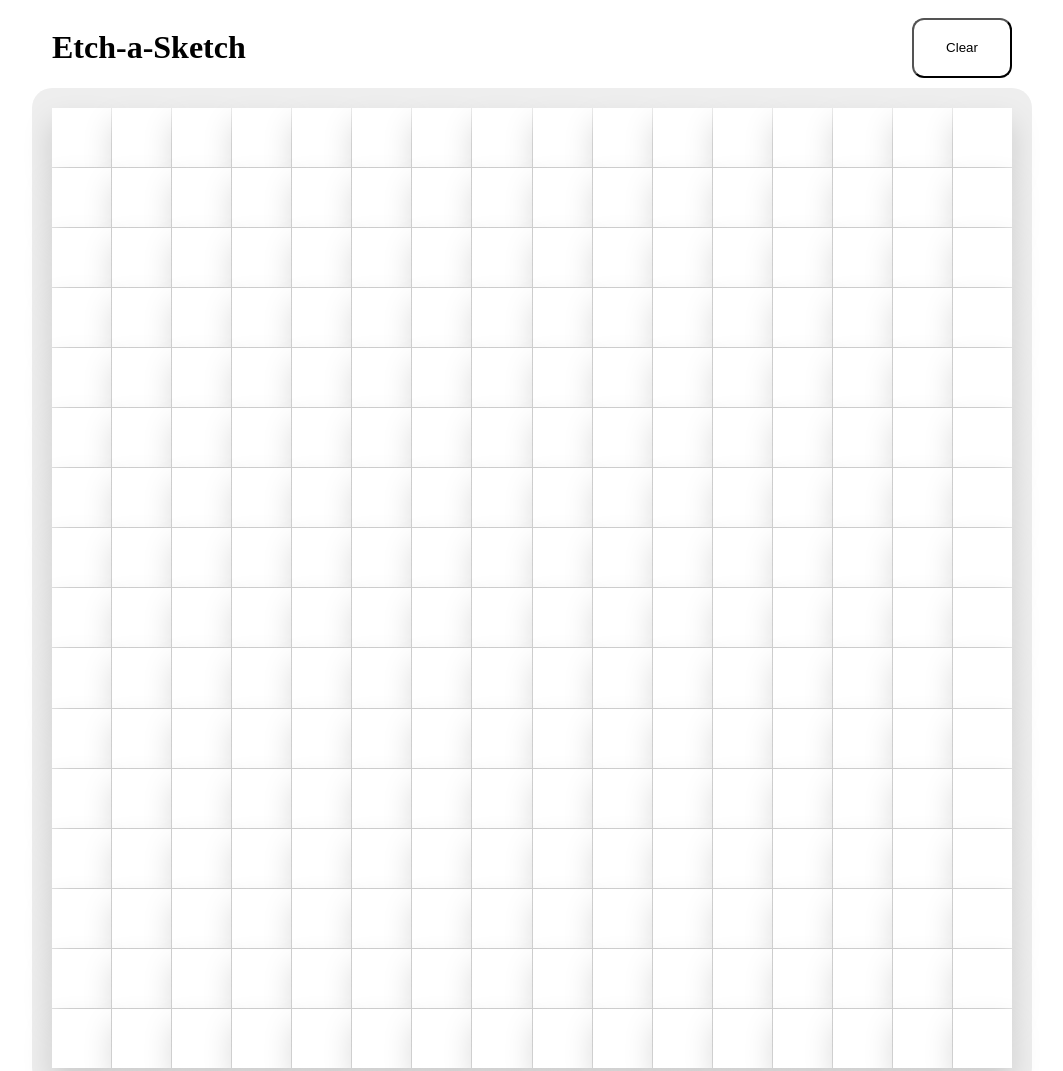
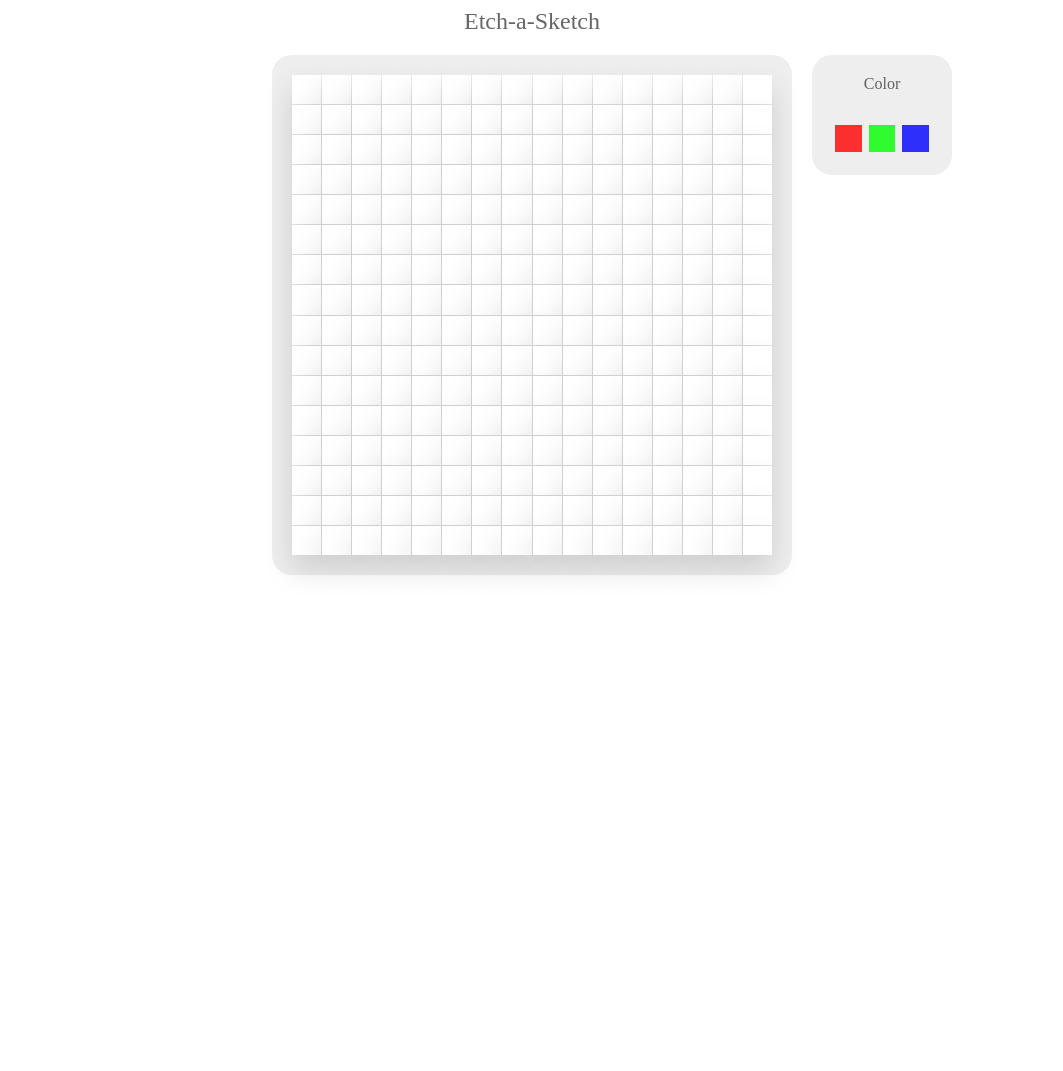
Before and after one commit to binh191519/etch-a-sketch, a plain HTML site: page index.html in a window 1280 px wide. Shown: the top 1071 px of the page, without its empty margins (108-1171 px from the left). After the commit the page ends 800 px from the top, so only its background shows below. Drawn offline with Linux system fonts and the light colour scheme.

Commit message:
Add 3 color method

```diff
--- a/index.html
+++ b/index.html
@@ -9,11 +9,15 @@
     <script src="js-file.js" defer></script>
 </head>
 <body>
-    <div class="head">
-        <div><h1> Etch-a-Sketch </h1></div>
-        <button id="clearBtn"> Clear </button>
-    </div>
+    <a class="name" href="#"> Etch-a-Sketch</a>
 
     <div id="container"></div>
+
+    <div id="colors">
+        <a> Color </a>
+        <div class="color red">  </div>
+        <div class="color green">  </div>
+        <div class="color blue">  </div>
+    </div>
 </body>
 </html>
--- a/js-file.js
+++ b/js-file.js
@@ -1,3 +1,7 @@
+let isRed = false;
+let isGreen = false;
+let isBlue = false;
+
 const container = document.getElementById('container');
 
 function makeGrid(n) {
@@ -18,16 +22,60 @@ function mouseOver() {
         div.addEventListener('mouseover', () => {
             const bg = div.style.background;
 
-            if (!(bg == 'rgb(0, 0, 0)')) {
-                let alpha = 0.1 + +bg.slice(14, 17);
-                div.style.background = `rgba(0,0,0,${alpha})`;
+            console.log(bg);
+
+            let red = 0;
+            let green = 0;
+            let blue = 0;
+            let alpha;
+            if (!bg) alpha = 0;
+            else if (!alpha) alpha = 1;
+
+            //update rgba
+            let count = 0;
+            for(let i = 0; i < bg.length; i++) {
+                if (bg[i] == ',') count++;
+
+                if (count == 0 && bg[i] == '(') {
+                    for (let j = i+1; j < bg.length; j++) {
+                        if (bg[j] == ',') break;
+                        red = red*10 + +bg[j];
+                    }
+                }
+
+                if (count == 1 && bg[i] == ',') {
+                    for (let j = i+2; j < bg.length; j++) {
+                        if (bg[j] == ',') break;
+                        green = green*10 + +bg[j];
+                    }
+                }
+
+                if (count == 2 && bg[i] == ',') {
+                    for (let j = i+1; j < bg.length; j++) {
+                        if (bg[j] == ',' || bg[j] == ')') break;
+                        blue = blue*10 + +bg[j];
+                    }
+                }
+
+                if (count == 3 && bg[i] == ',') {
+                    alpha = +bg.slice(i+2, i+5);
+                }
             }
+
+            if (isRed) red += 26;
+            if (isGreen) green += 26;
+            if (isBlue) blue += 26;
+            if (alpha >= 0 && alpha < 1) {
+                alpha += 0.1;
+            }
+
+            div.style.background = `rgba(${red},${green},${blue},${alpha})`;
         })
     })
 }
 
-const clearBtn = document.getElementById('clearBtn');
-clearBtn.addEventListener('click', () => {
+const clearBtn = document.getElementsByClassName('name');
+clearBtn[0].addEventListener('click', () => {
     console.clear();
 
     while (container.firstChild) {
@@ -43,3 +91,17 @@ clearBtn.addEventListener('click', () => {
     }
     makeGrid(px);
 })
+
+const colors = document.querySelectorAll('.color');
+colors.forEach((color) => {
+    color.addEventListener('click', () => {
+        console.log(color.className)
+
+        if (color.className == 'color red') isRed = !isRed;
+        else if (color.className == 'color green') isGreen = !isGreen;
+        else if (color.className == 'color blue') isBlue = !isBlue;
+
+        if (color.style.border != 'solid black') color.style.border = 'solid black';
+        else color.style.border = 'solid #eee';
+    })
+})
--- a/style.css
+++ b/style.css
@@ -1,19 +1,21 @@
 body {
-    display: flex;
-    flex-direction: column;
-    align-items: center;
+    display: grid;
+    grid-template-columns: 1fr 1fr 1fr;
+    gap: 20px;
 }
 
-.head {
-    width: 960px;
-    display: flex;
-    align-items: center;
-    justify-content: space-between;
+.name {
+    grid-column-start: 2;
+    grid-column-end: 3;
+
+    text-align: center;
+    text-decoration: none;
+    font-size: x-large;
+    color: rgba(0,0,0,0.6);
 }
 
-h1 {
-    display: block;
-    margin-right: auto;
+.name:hover {
+    color: black;
 }
 
 div .div {
@@ -21,26 +23,68 @@ div .div {
     box-shadow: 0px 15px 30px rgba(0,0,0,0.15);
 }
 
+#container {
+    grid-row-start: 2;
+    grid-row-end: 3;
 
-#container {
+    grid-column-start: 2;
+    grid-column-end: 3;
+
     display: grid;
-    grid-gap: 1px;
+    gap: 1px;
     background-color: #eee;
-    height: 960px;
-    width: 960px;
+    height: 480px;
+    width: 480px;
     box-shadow: 0px 15px -30px rgba(0,0,0,0.15);
     padding: 20px;
     border-radius: 20px;
 }
 
-#clearBtn {
-    background-color: white;
-    border-radius: 12px;
-    height: 60px;
+#colors {
+    grid-row-start: 2;
+    grid-row-end: 3;
+
+    grid-column-start: 3;
+    grid-column-end: 3;
+
+    text-align: center;
+    color: rgba(0,0,0,0.6);
+
+    display: grid;
+    grid-template-columns: 1fr 1fr 1fr;
+    gap: 1px;
+    background-color: #eee;
+    height: 80px;
     width: 100px;
+    box-shadow: 0px 15px -30px rgba(0,0,0,0.15);
+    padding: 20px;
+    border-radius: 20px;
 }
 
-#clearBtn:hover {
-    background-color: black;
-    color: white;
+#colors a {
+    grid-column-start: 1;
+    grid-column-end: 4;
+
+    grid-row-start: 1;
+    grid-row-end: 2;
 }
+
+#colors div {
+    border: solid #eee;
+}
+
+#colors div:hover {
+
+}
+
+.red {
+    background-color: rgba(255,0,0,0.8);
+}
+
+.green {
+    background-color: rgba(0,255,0,0.8);
+}
+
+.blue {
+    background-color: rgba(0,0,255,0.8);
+}
```
